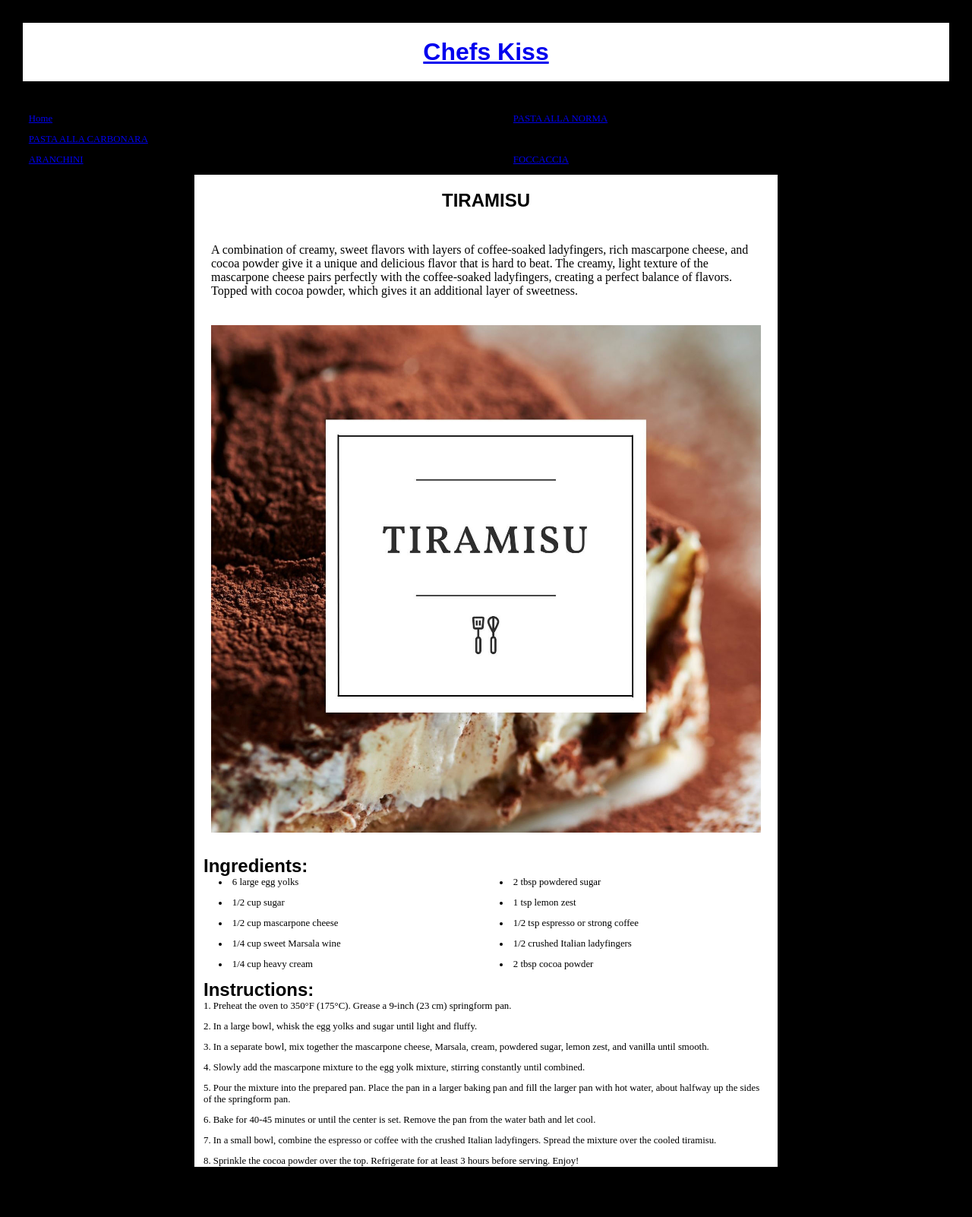
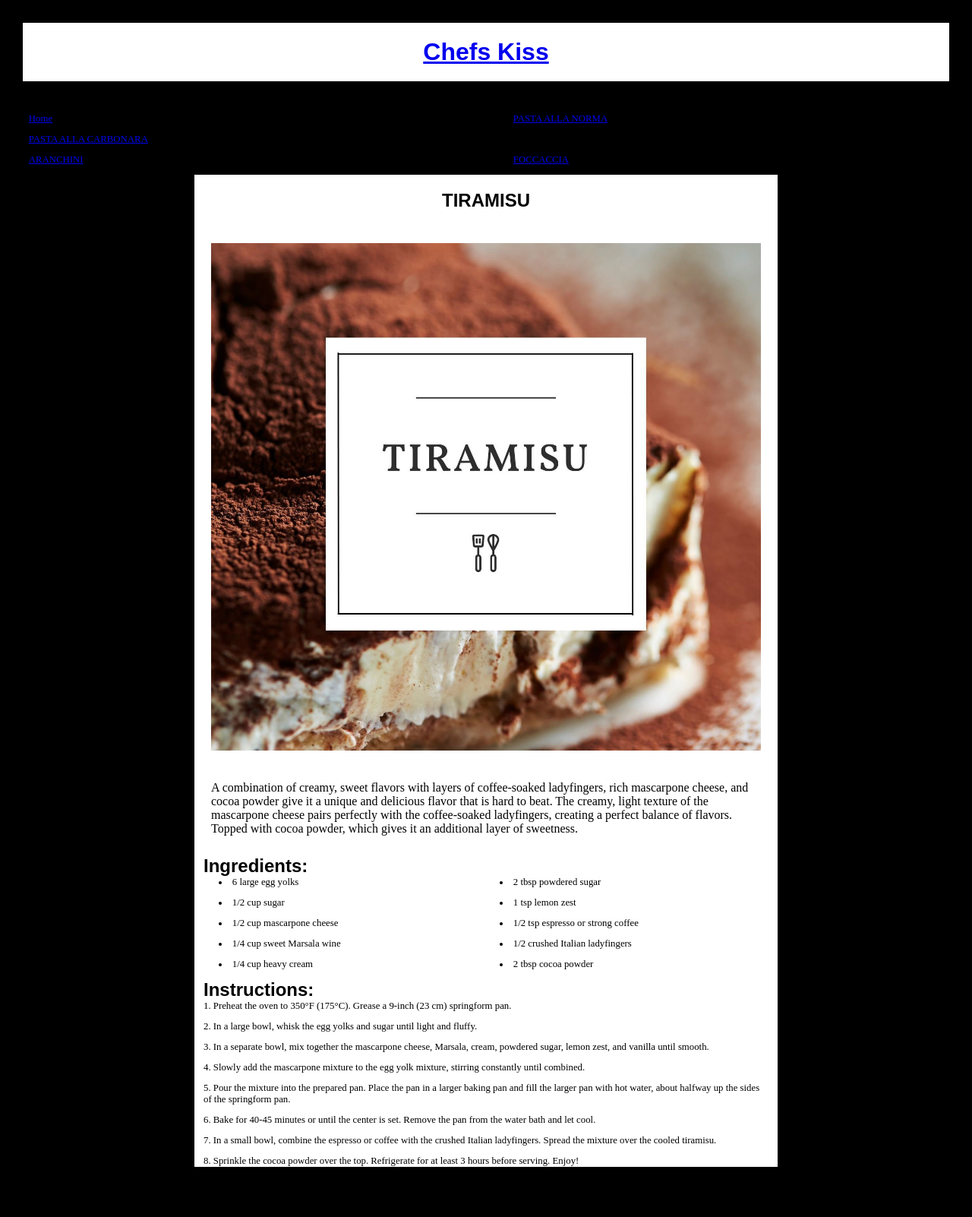
Before and after one commit to AmyLindsay1/ChefsKiss, a Jekyll site: the page built from _recipes/tiramisu.md, in a window 1280 px wide. Shown: the whole page at 76% size. Built offline with Jekyll 4.4.1, drawn with Linux system fonts in a browser that asks for light colours.

```diff
--- a/_recipes/tiramisu.md
+++ b/_recipes/tiramisu.md
@@ -4,9 +4,11 @@ date: 2023-02-07T15:42:52.009Z
 order: 5
 layout: recipe
 ---
-A combination of creamy, sweet flavors with layers of coffee-soaked ladyfingers, rich mascarpone cheese, and cocoa powder give it a unique and delicious flavor that is hard to beat. The creamy, light texture of the mascarpone cheese pairs perfectly with the coffee-soaked ladyfingers, creating a perfect balance of flavors. Topped with cocoa powder, which gives it an additional layer of sweetness.
+
 
 ![](../uploads/tira.jpg)
+
+A combination of creamy, sweet flavors with layers of coffee-soaked ladyfingers, rich mascarpone cheese, and cocoa powder give it a unique and delicious flavor that is hard to beat. The creamy, light texture of the mascarpone cheese pairs perfectly with the coffee-soaked ladyfingers, creating a perfect balance of flavors. Topped with cocoa powder, which gives it an additional layer of sweetness.
 
 ## Ingredients:
 
```
